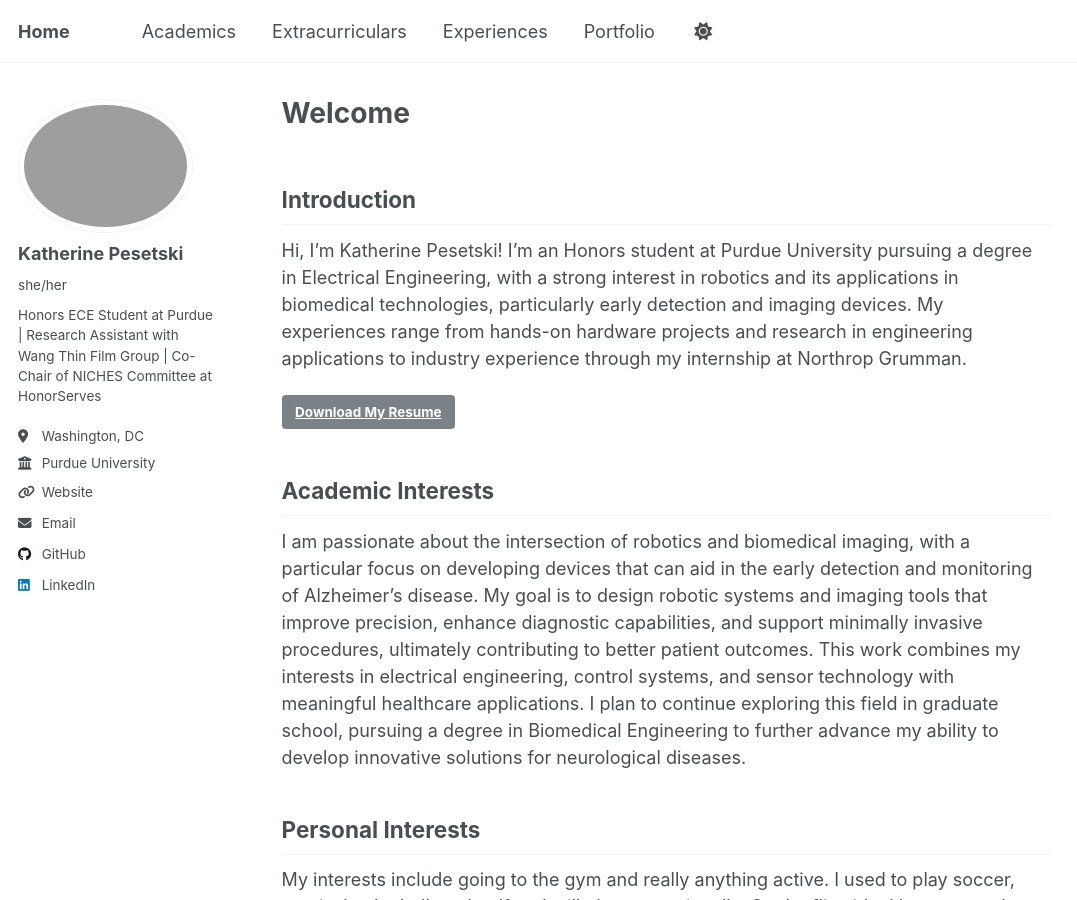
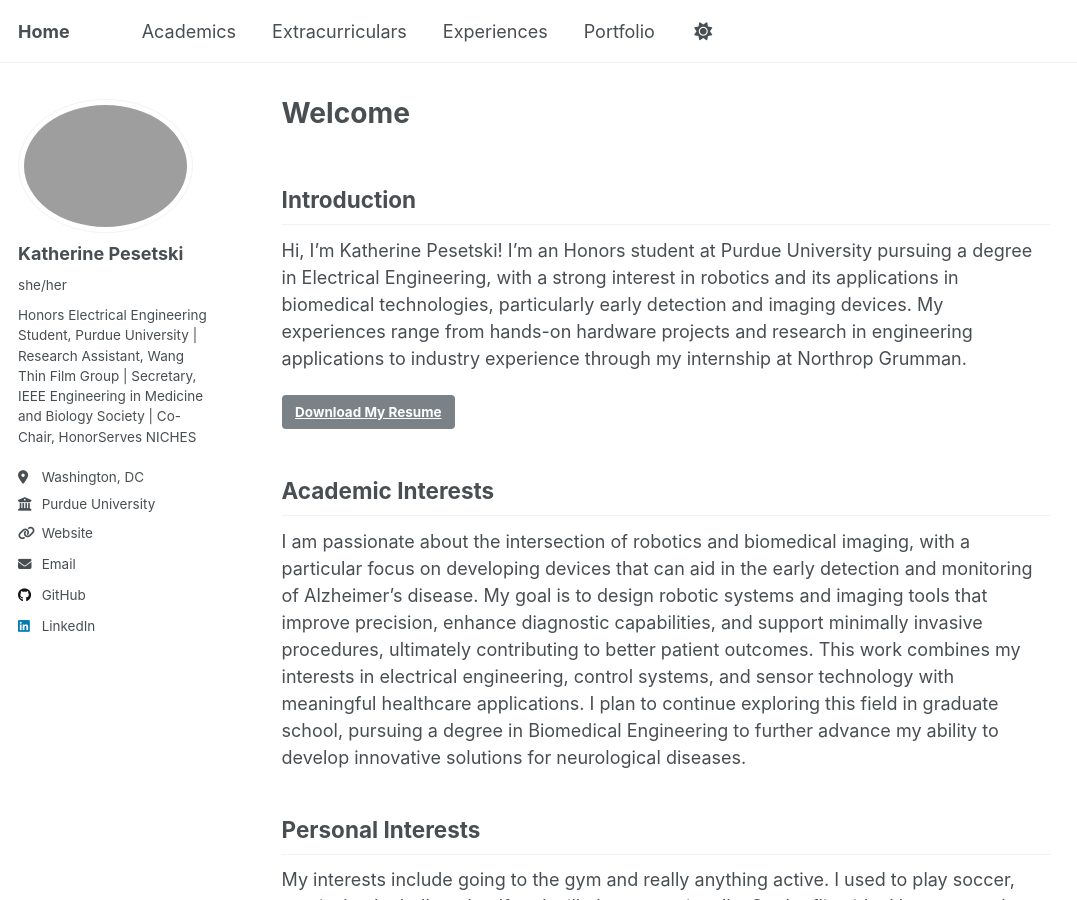
Before and after one commit to KatherinePesetski/katherinepesetski.github.io, a Jekyll site: the page built from _pages/about.md, in a window 1280 px wide and 900 px high. Shown: the whole window, without its empty margins (0-1077 px from the left). Built offline with Jekyll 4.4.1, drawn with Linux system fonts in a browser that asks for light colours; a script that is not in the unit is left out.

Commit message:
Update header

```diff
--- a/_config.yml
+++ b/_config.yml
@@ -26,7 +26,7 @@ author:
   avatar           : "headshot.jpg"
   name             : "Katherine Pesetski"
   pronouns         : "she/her"
-  bio              : "Honors ECE Student at Purdue | Research Assistant with Wang Thin Film Group | Co-Chair of NICHES Committee at HonorServes"
+  bio              : "Honors Electrical Engineering Student, Purdue University | Research Assistant, Wang Thin Film Group | Secretary, IEEE Engineering in Medicine and Biology Society | Co-Chair, HonorServes NICHES"
   location         : "Washington, DC"
   employer         : "Purdue University"
   uri              : "https://katherinepesetski.github.io"
```
